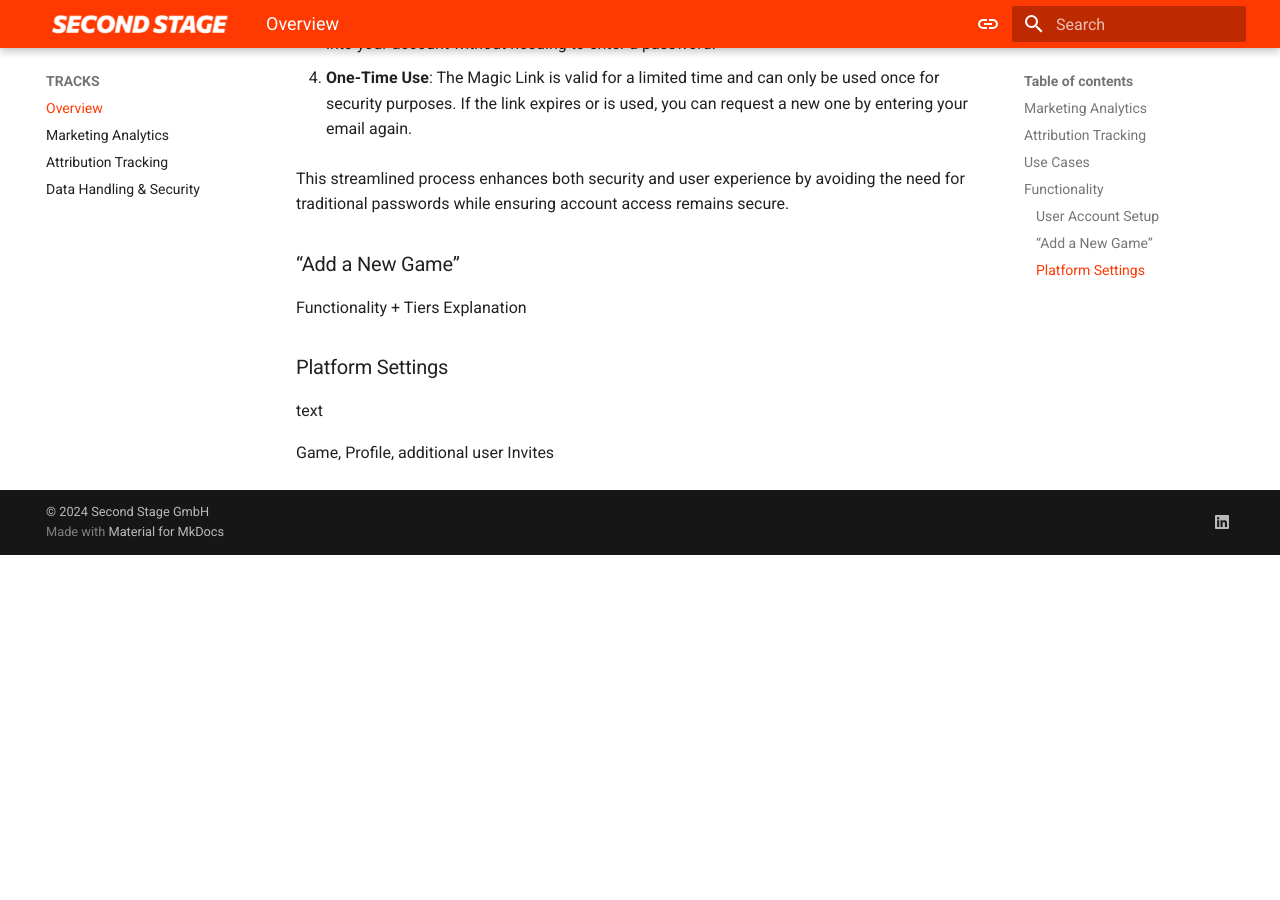
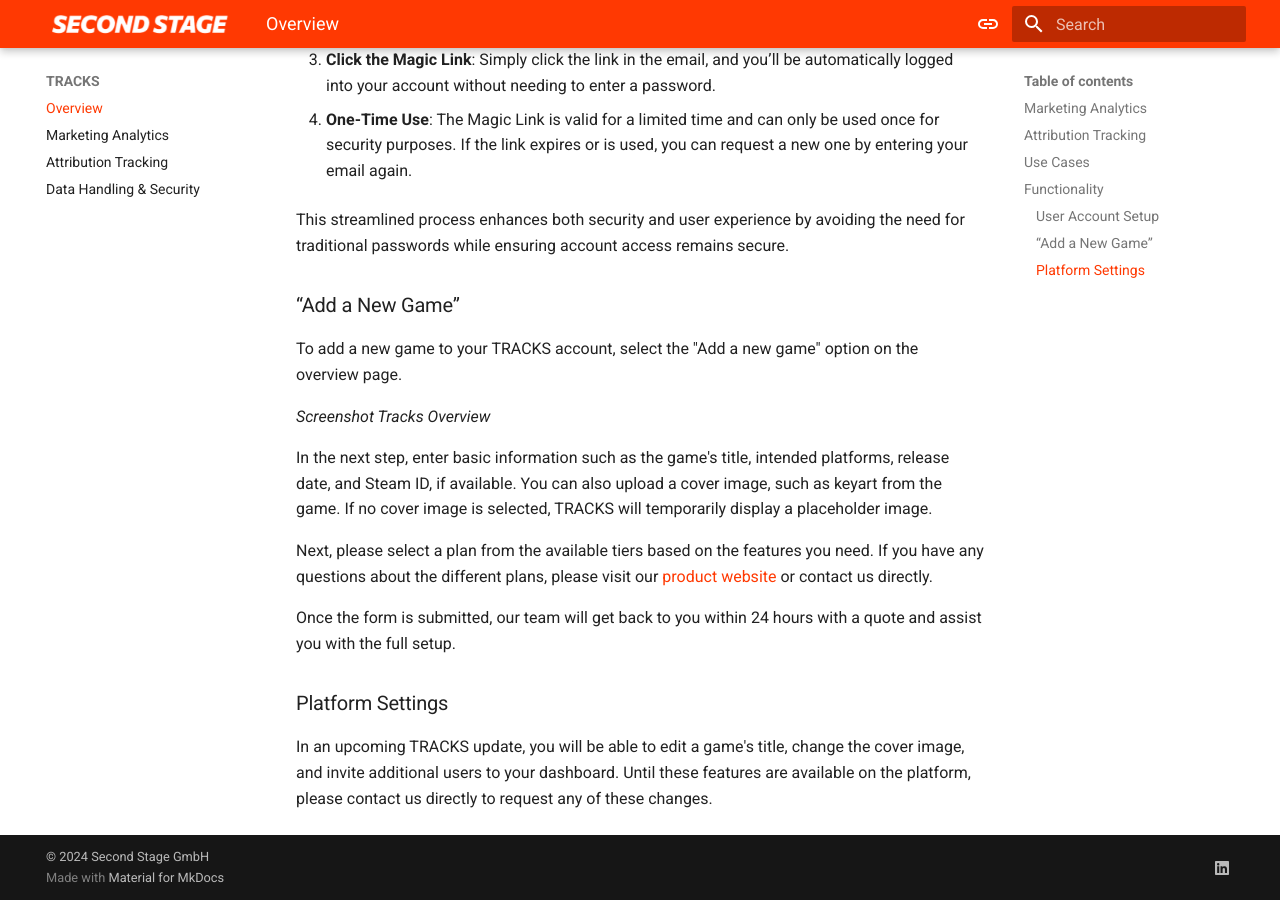
Before and after one commit to secondstage-io/tracks-documentation, an MkDocs documentation site: the page built from docs/tracks/overview.md, in a window 1280 px wide and 900 px high, scrolled down 1959 px. Built offline with MkDocs 1.6.1 and Material for MkDocs 9.7.7, drawn with Linux system fonts in a browser that asks for light colours; before the commit the page ends 2514 px from its top, so only the background shows below that; some of the changed text lies outside the part shown.

Commit message:
Update overview.md
more content

```diff
--- a/docs/tracks/overview.md
+++ b/docs/tracks/overview.md
@@ -1,4 +1,4 @@
-# Overview
+# Overviewhttps://github.com/secondstage-io/2s-documentation/tree/main/docs/tracks
 
 TRACKS provides comprehensive data tracking and analysis, enabling a complete understanding of your marketing performance at every stage of the funnel. This ensures precise media spend planning and insightful reporting. With full attribution tracking, TRACKS allows for the precise targeting of high-impact audiences and strategic ad placements, maximizing Return on Ad Spend (ROAS) and ensuring every marketing dollar is effectively utilized. By leveraging data-driven insights, TRACKS empowers publishers, developers, and advertisers to seamlessly integrate marketing intelligence into their gaming campaigns, driving superior results and enhancing overall marketing strategy.
 
@@ -52,10 +52,16 @@
 
 ### “Add a  New Game”
 
-Functionality + Tiers Explanation
+To add a new game to your TRACKS account, select the "Add a new game" option on the overview page.
+
+*Screenshot Tracks Overview*
+
+In the next step, enter basic information such as the game's title, intended platforms, release date, and Steam ID, if available. You can also upload a cover image, such as keyart from the game. If no cover image is selected, TRACKS will temporarily display a placeholder image.
+
+Next, please select a plan from the available tiers based on the features you need. If you have any questions about the different plans, please visit our [product website](https://secondstage.io/tracks/) or contact us directly.
+
+Once the form is submitted, our team will get back to you within 24 hours with a quote and assist you with the full setup.
 
 ### Platform Settings
 
-text
-
-Game, Profile, additional user Invites
+In an upcoming TRACKS update, you will be able to edit a game's title, change the cover image, and invite additional users to your dashboard. Until these features are available on the platform, please contact us directly to request any of these changes.
```
